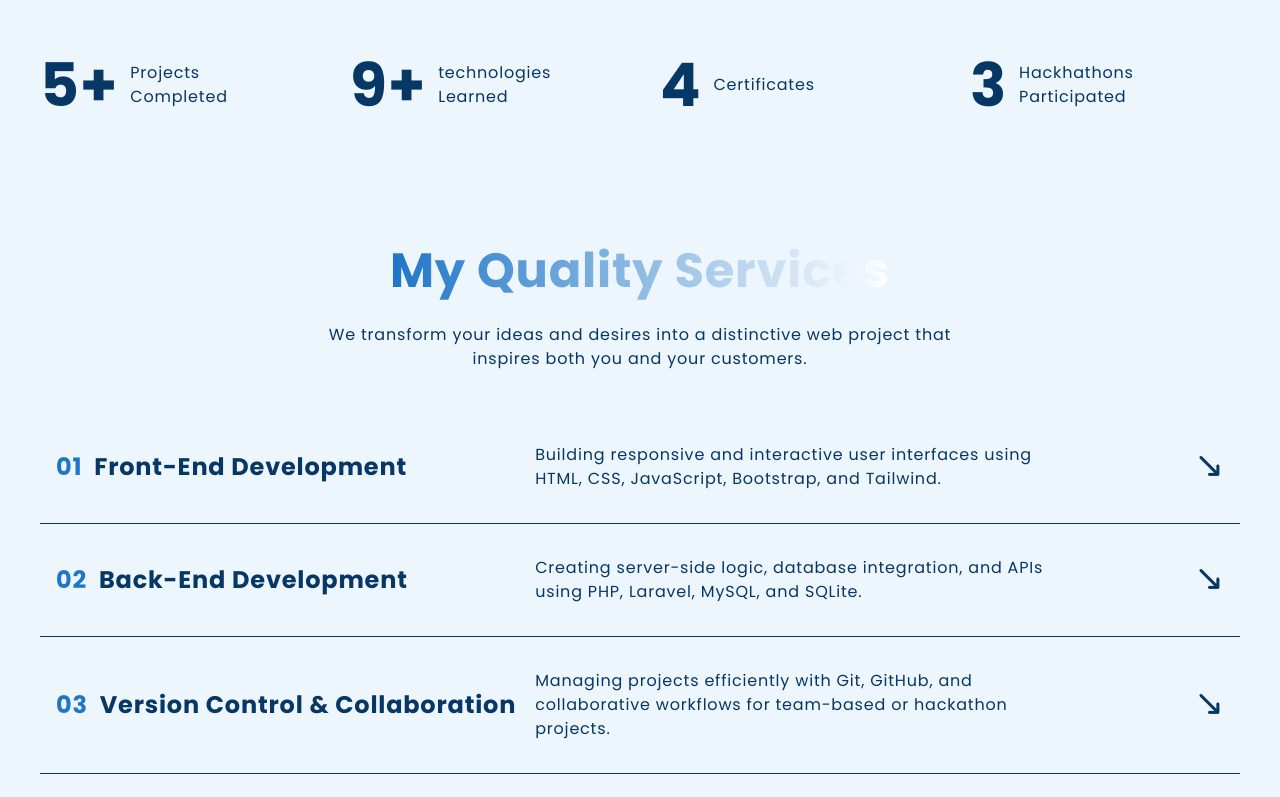
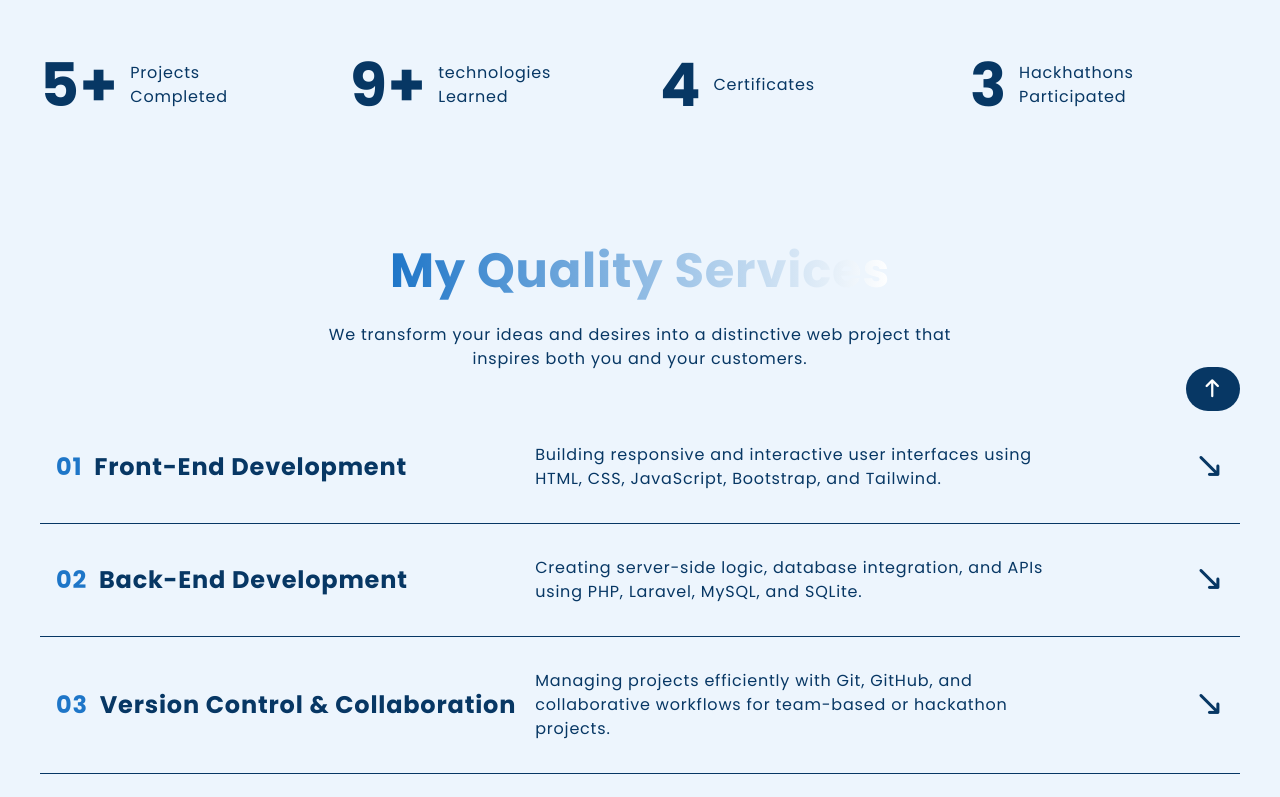
Before and after one commit to Facenam3/portfolio-website, a website: page portfolio-website/index.html in a window 1280 px wide. Shown: the part 789-1586 px from the top of the page. Drawn offline with nearby package versions, Linux system fonts and the light colour scheme; a web font is replaced by a local one.

Commit message:
added scroll

```diff
--- a/portfolio-website/index.html
+++ b/portfolio-website/index.html
@@ -757,6 +757,11 @@
             </div>
         </div>
     </footer>
+
+    <a href="#" id="scroll-up" class="fixed right-10 -bottom-1/2 bg-primaryColor px-4 py-2 rounded-full text-lg
+                 text-whiteColor z-50 hover:-translate-y-1 ease-in duration-200">
+        <i class="fa-solid fa-arrow-up"></i>
+    </a>
     <script src="./js/main.js"></script>
     <script src="./js/projects.js"></script>
 </body>
--- a/portfolio-website/js/main.js
+++ b/portfolio-website/js/main.js
@@ -44,3 +44,18 @@ function lightMode() {
     themeBtn.classList.replace("ri-sun-line", "ri-moon-line");
     localStorage.setItem("mode", "light");
 }
+
+
+const scrollUp = () => {
+    const scrollUpBtn = document.getElementById("scroll-up");
+
+    if(this.scrollY >= 250) {
+        scrollUpBtn.classList.remove("-bottom-1/2");
+        scrollUpBtn.classList.add("bottom-4");
+    } else {
+        scrollUpBtn.classList.add("-bottom-1/2");
+        scrollUpBtn.classList.remove("bottom-4");
+    }
+}
+
+window.addEventListener("scroll" , scrollUp);
```
Also changed, not shown: portfolio-website/src/output.css.
